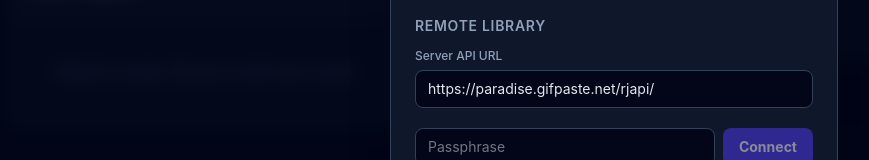
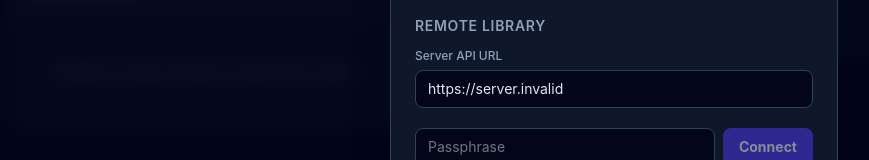
Before and after one commit to sgrecni/roomjuice2, a React (Vite) app: page / in a window 1280 px wide. Both pictures are taken after a click on the button 1236 px from the left and 31 px from the top of the page. Shown: the part 428-588 px from the top of the page, without its empty margins (26-895 px from the left). Built offline with nearby package versions, Linux system fonts and the light colour scheme; no server answers.

Commit message:
default to api in config.js

```diff
--- a/src/Settings.jsx
+++ b/src/Settings.jsx
@@ -153,7 +153,7 @@ const handleLogin = async (e) => {
               </label>
               <input
                 type="text"
-                placeholder="e.g., https://paradise.gifpaste.net/rjapi/"
+                placeholder="e.g., https://domain.example.com/rjapi/"
                 value={config.streamingUrl || ''}
                 disabled={isAuth}
                 onChange={e => updateConfig({ streamingUrl: e.target.value })}
--- a/src/store.js
+++ b/src/store.js
@@ -1,5 +1,6 @@
 import { create } from 'zustand';
 import { persist } from 'zustand/middleware';
+import { API_BASE_URL } from './config';
 
 /* enabling the EQ on Apple mobile causes background music to be denied, so disable by default */
 export const isAppleMobile = () => {
@@ -20,7 +21,7 @@ const defaultConfig = {
   lastPath: '',
   hidePlayed: false,
   isEqEnabled: !isAppleMobile(),
-  streamingUrl: 'https://paradise.gifpaste.net/rjapi/',
+  streamingUrl: API_BASE_URL || '',
 };
 
 const loadConfig = () => {
```
